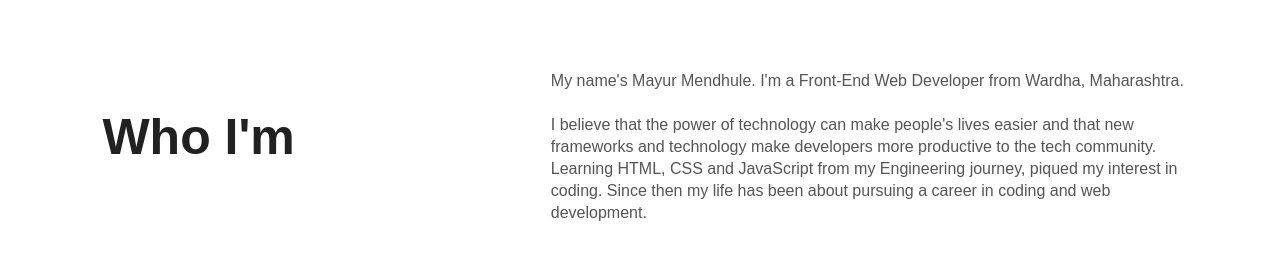
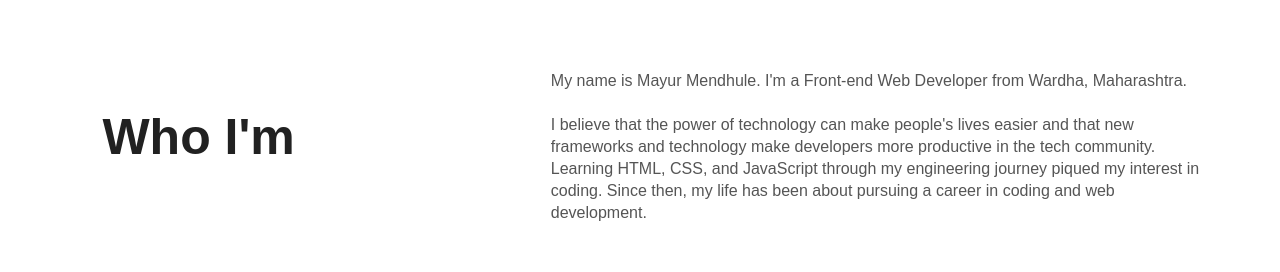
Before and after one commit to mayurmendhule/Portfolio1, a React (Create React App) app: page / in a window 1280 px wide. Shown: the part 666-938 px from the top of the page. Built offline with nearby package versions, Linux system fonts and the light colour scheme.

Commit message:
addedon git

```diff
--- a/src/components/about/About.js
+++ b/src/components/about/About.js
@@ -10,16 +10,14 @@ export default function About() {
       <div className="about-content">
       <h1>Who I'm</h1>
         <p>
-          My name's Mayur Mendhule. I'm a Front-End Web Developer from Wardha,
-          Maharashtra.
+        My name is Mayur Mendhule. I'm a Front-end Web Developer from Wardha, Maharashtra.
           <br></br>
           <br></br>
-          I believe that the power of technology can make
-          people's lives easier and that new frameworks and technology make
-          developers more productive to the tech community. Learning HTML, CSS
-          and JavaScript from my Engineering journey, piqued my interest in coding.
-          Since then my life has been about pursuing a career in coding and web
-          development.
+          I believe that the power of technology can make people's lives easier
+          and that new frameworks and technology make developers more productive
+          in the tech community. Learning HTML, CSS, and JavaScript through my
+          engineering journey piqued my interest in coding. Since then, my life
+          has been about pursuing a career in coding and web development.
         </p>
 
       </div>
--- a/src/components/contact/Contact.js
+++ b/src/components/contact/Contact.js
@@ -42,7 +42,7 @@ function Contact() {
           </h1>
           <p id="para">
             Feel free to get in touch with me. I am always open to discussing
-            new ideas or oppurtunities and to be a part of your visions.
+            new ideas opportunities and to be a part of your visions.
           </p>
           <p id="para2">Need help?</p>
           <p className="mail">
```
Also changed, not shown: 1 other file (tests, documents, lock files or other folders).
